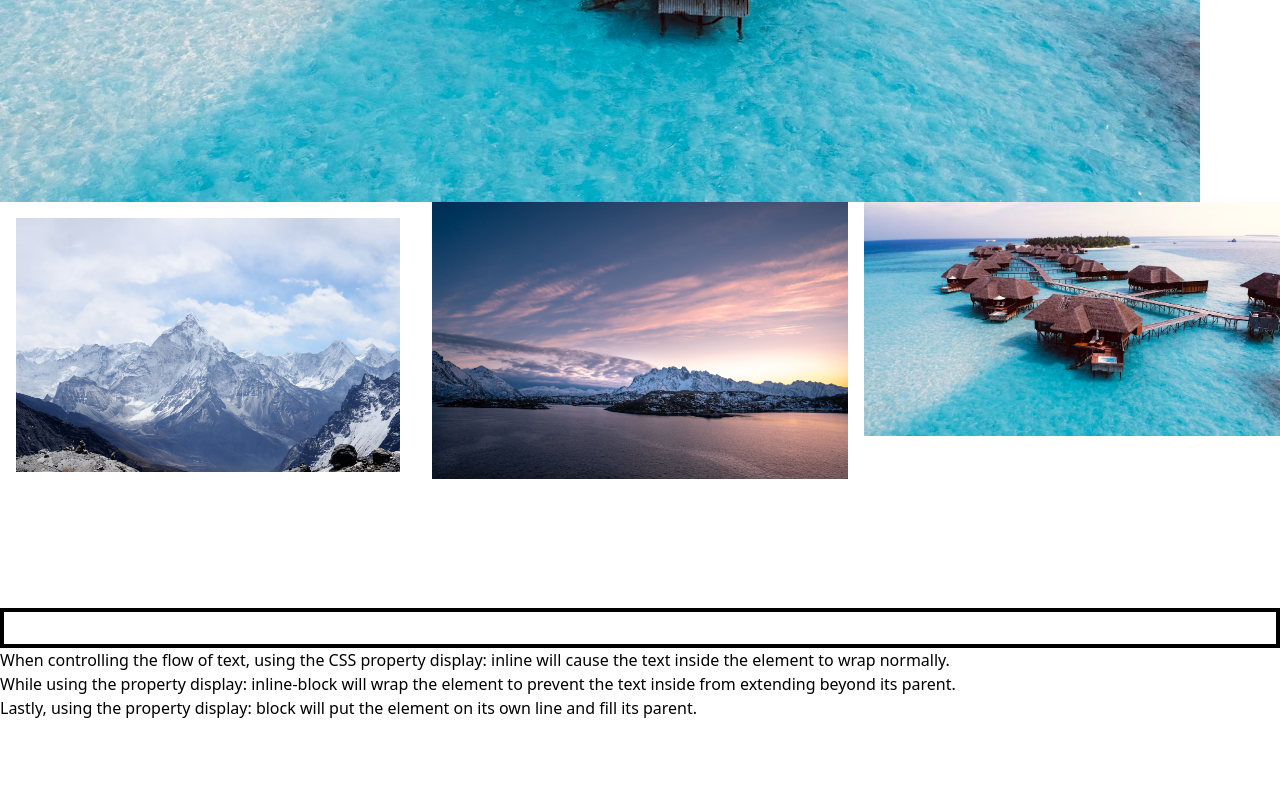
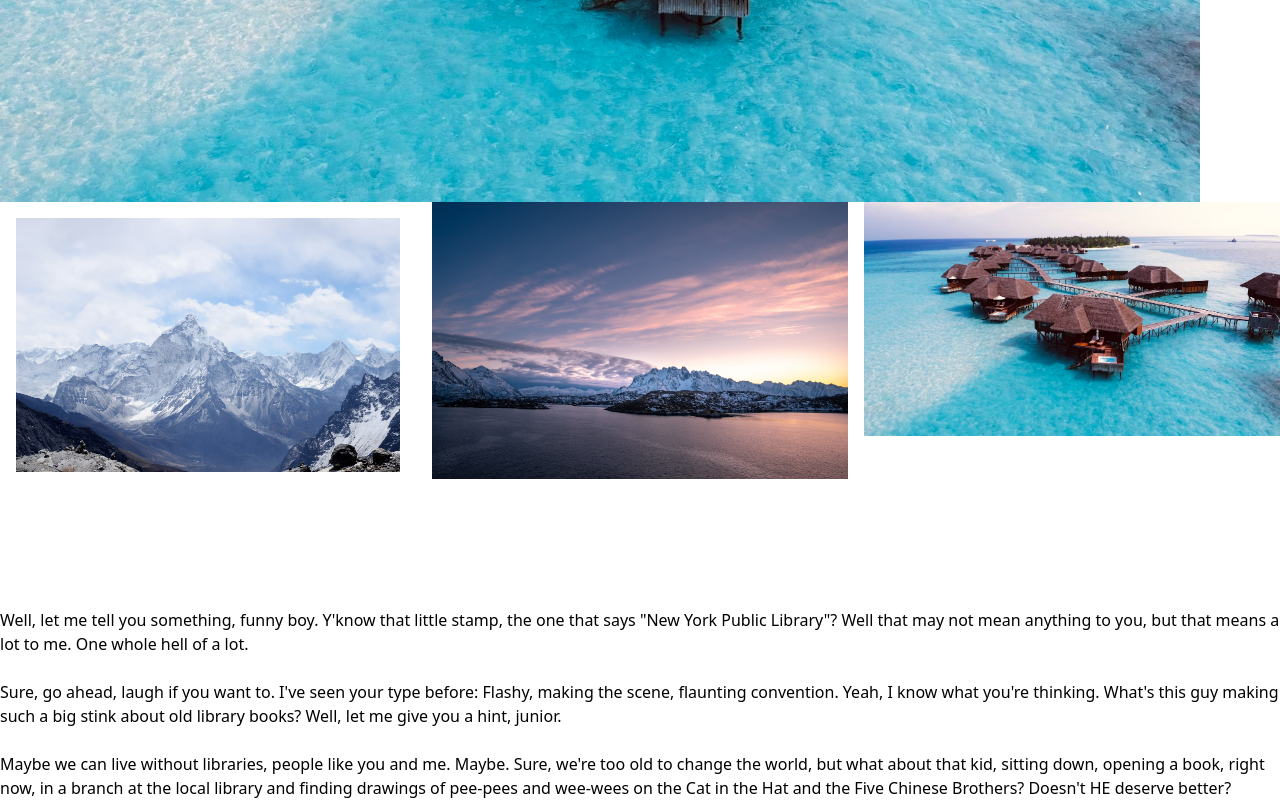
Before and after one commit to ujjwalmishra2050/learning-tailwind, a website: page Layout/layout.html in a window 1280 px wide. Shown: the part 473-1273 px from the top of the page. Before the commit the page ends 1193 px from the top, so only its background shows below. Drawn offline with Linux system fonts and the light colour scheme.

Commit message:
New Project

```diff
--- a/Layout/layout.html
+++ b/Layout/layout.html
@@ -78,24 +78,43 @@
     </span>
     <!-- used for adding box gap inside an element by margins. -->
 
-    <div class="box-border size-32 border-4 p-4 ...">
-      <!-- ..Makes box sizing accordingly  how an browser calculates elements totals size -->
-    </div>
+    <!-- <div class="box-border size-32 border-4 p-4 ...">
+       ..Makes box sizing accordingly  how an browser calculates elements totals size -->
+    <!-- </div>
     <p>
       When controlling the flow of text, using the CSS property <span class="inline">display: inline</span> will cause the
       text inside the element to wrap normally.
-    </p>
+    </p> -->
     <!-- Behaves Like Inline -->
-    <p>
+    <!-- <p>
       While using the property <span class="inline-block">display: inline-block</span> will wrap the element to prevent the
       text inside from extending beyond its parent.
-    </p>
+    </p> -->
     <!-- Here it behaves like inline but accepts block properties too -->
-    <p>
+    <!-- <p>
       Lastly, using the property <span class="block">display: block</span> will put the element on its own line and fill its
       parent.
-    </p>
+    </p> -->
     <!-- Here it behaves like an block level element that is tke full width  -->
+    <!-- <article>
+      <img class=" h-50 w-50 float-start" src="../asset/image/2211.avif" />
+      <p>Maybe we can live without libraries, people like you and me. Maybe. Sure, we're too old to change the world, but what about that kid, sitting down, opening a book, right now, in a branch at the local library and finding drawings of pee-pees and wee-wees on the Cat in the Hat and the Five Chinese Brothers? Doesn't HE deserve better? Look. If you think this is about overdue fines and missing books, you'd better think again. This is about that kid's right to read a book without getting his mind warped! Or: maybe that turns you on, Seinfeld; maybe that's how y'get your kicks. You and your good-time buddies</p>
+    </article> -->
+    <!-- Makes an item float(fixed in a particular position) -->
+    <!-- <article>
+      <img class=" h-50 w-50 float-left" src="/asset/image/cloud.avif" />
+      <img class="h-50 w-50 float-end" src="../asset/image/2211.avif" />
+      <p class="clear-left">Maybe we can live without libraries, people like you and me. Maybe. Sure, we're too old to change the world, but what about that kid, sitting down, opening a book, right now, in a branch at the local library and finding drawings of pee-pees and wee-wees on the Cat in the Hat and the Five Chinese Brothers? Doesn't HE deserve better? Look. If you think this is about overdue fines and missing books, you'd better think again. This is about that kid's right to read a book without getting his mind warped! Or: maybe that turns you on, Seinfeld; maybe that's how y'get your kicks. You and your good-time buddies.</p>
+    </article> -->
+    <div class="overscroll-contain">
+      Well, let me tell you something, funny boy. Y'know that little stamp, the one that says "New York Public Library"? Well that may not mean anything to you, but that means a lot to me. One whole hell of a lot.
+       <br/>
+       <br/>
+      Sure, go ahead, laugh if you want to. I've seen your type before: Flashy, making the scene, flaunting convention. Yeah, I know what you're thinking. What's this guy making such a big stink about old library books? Well, let me give you a hint, junior.
+      <br/>
+       <br/>
+
+      Maybe we can live without libraries, people like you and me. Maybe. Sure, we're too old to change the world, but what about that kid, sitting down, opening a book, right now, in a branch at the local library and finding drawings of pee-pees and wee-wees on the Cat in the Hat and the Five Chinese Brothers? Doesn't HE deserve better?</div>
 </body>
 
 </html>
```
Also changed, not shown: Layout/new project.html (added).
